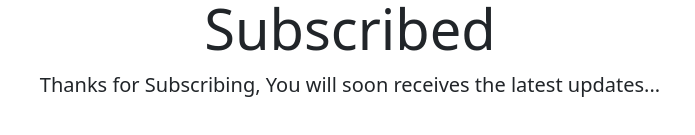
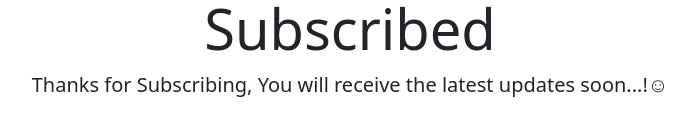
Before and after one commit to viveknikate/NewsLetter-Sign-up, a website: page success.html in a window 1280 px wide. Shown: the part 255-390 px from the top of the page, without its empty margins (290-985 px from the left). Drawn offline with nearby package versions, Linux system fonts and the light colour scheme.

Commit message:
Update success.html

```diff
--- a/success.html
+++ b/success.html
@@ -21,7 +21,7 @@
      <div class="jumbotron jumbotron-fluid" style="padding-top: 250px; ">
           <div class="container">
                <h1 class="display-4">Subscribed</h1>
-               <p class="lead">Thanks for Subscribing, You will soon receives the latest updates...</p>
+               <p class="lead">Thanks for Subscribing, You will receive the latest updates soon...!☺</p>
           </div>
      </div>
 </body>
```
